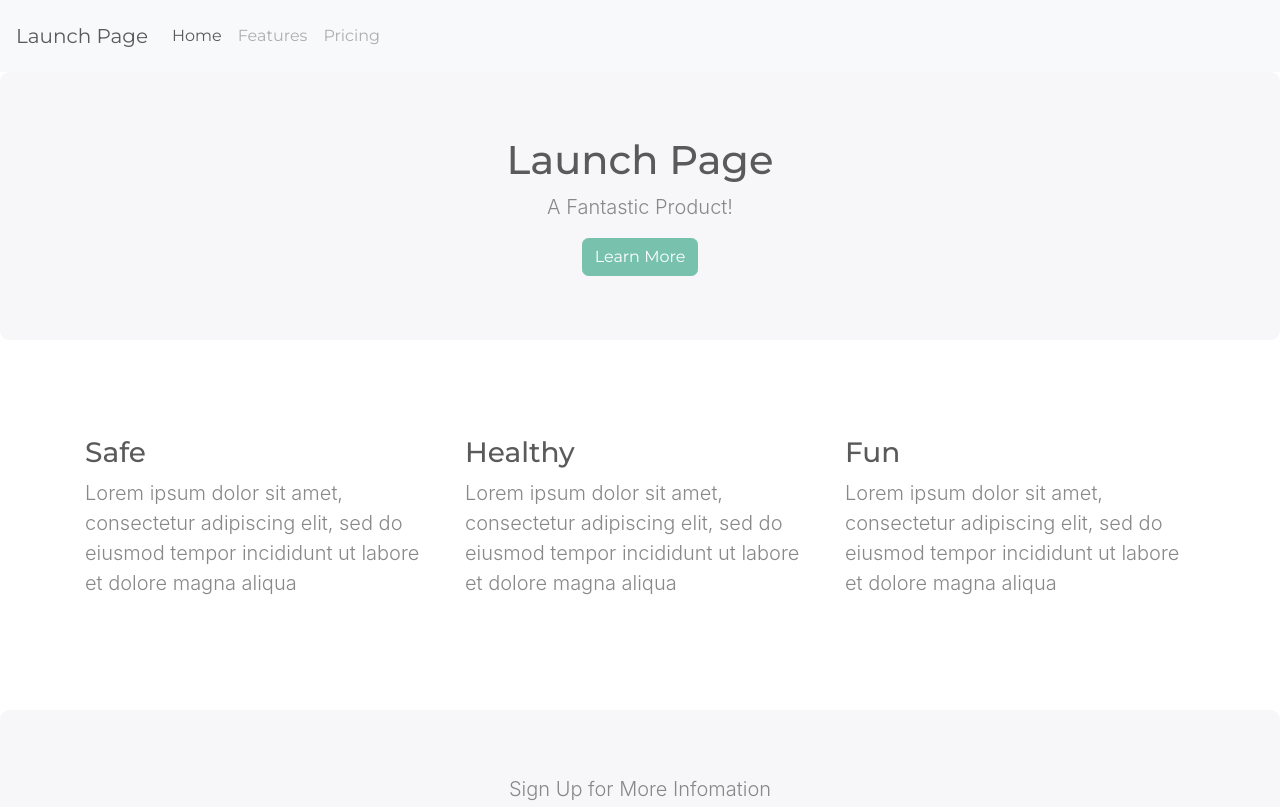
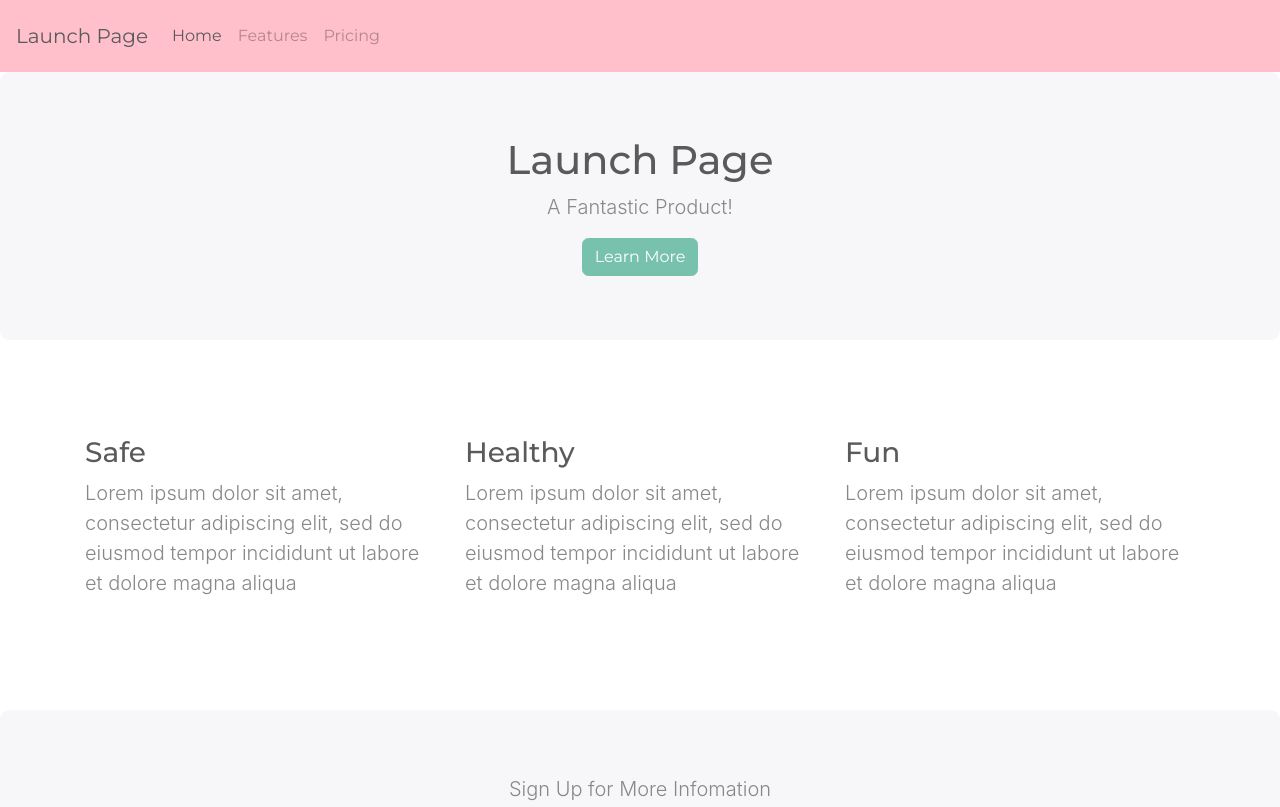
Before and after one commit to ashrajgrewal/LaunchPage, a plain HTML site: page index.html in a window 1280 px wide. Shown: the top 807 px of the page. Drawn offline with nearby package versions, Linux system fonts and the light colour scheme.

Commit message:
updated CSS

```diff
--- a/index.html
+++ b/index.html
@@ -15,7 +15,7 @@
 </head>
 <body>
     <!-- NAVBAR -->
-    <nav class="navbar navbar-expand navbar-light bg-light">
+    <nav class="navbar navbar-expand navbar-light">
         <a class="navbar-brand" href="#">Launch Page</a>
             <div class="navbar-nav">
                 <a class="nav-item nav-link active" href="#">Home <span class="sr-only">(current)</span></a>
--- a/styles.css
+++ b/styles.css
@@ -1,4 +1,4 @@
 .navbar {
     padding: 1rem;
-    background-color: blue;
+    background-color: pink;
   }
```
